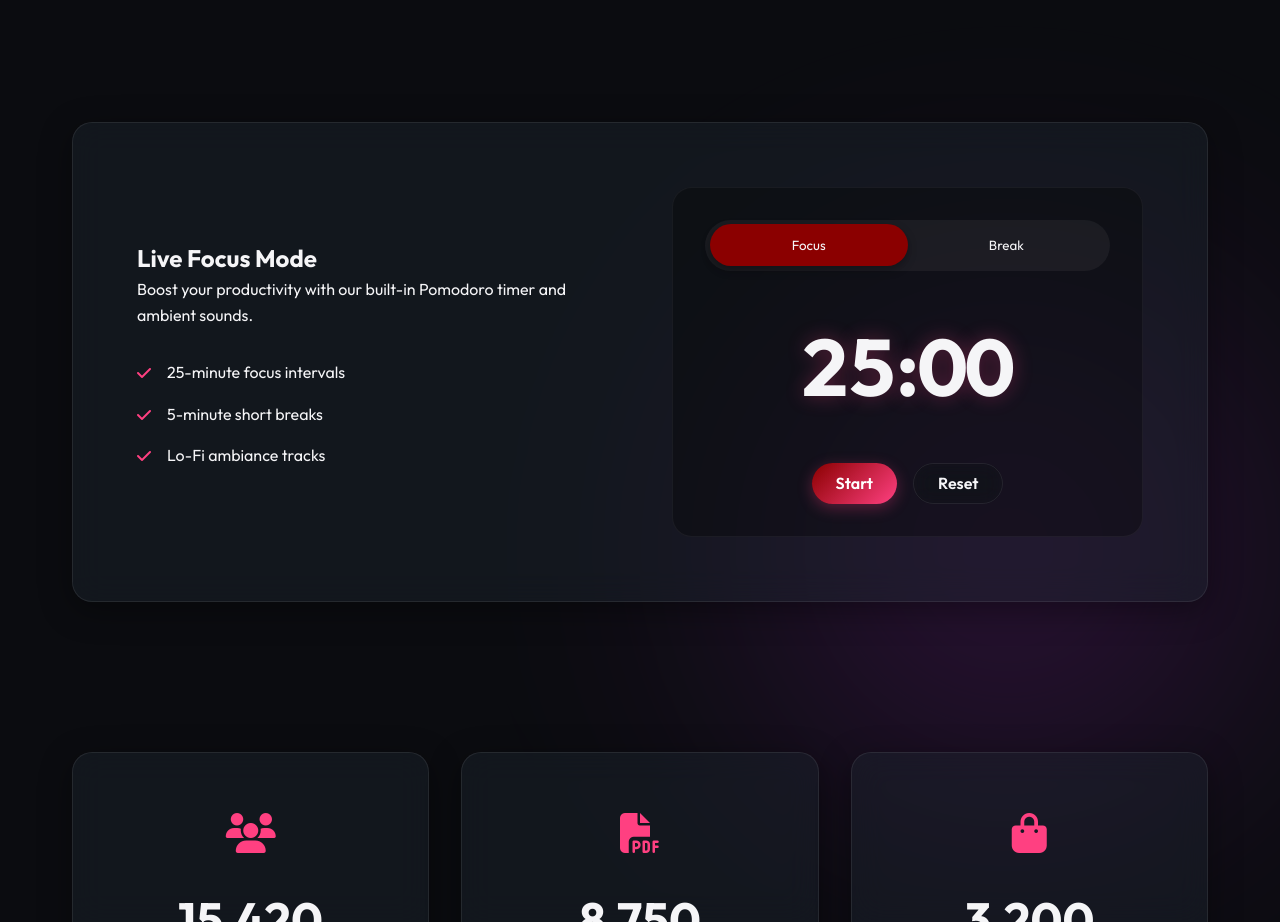
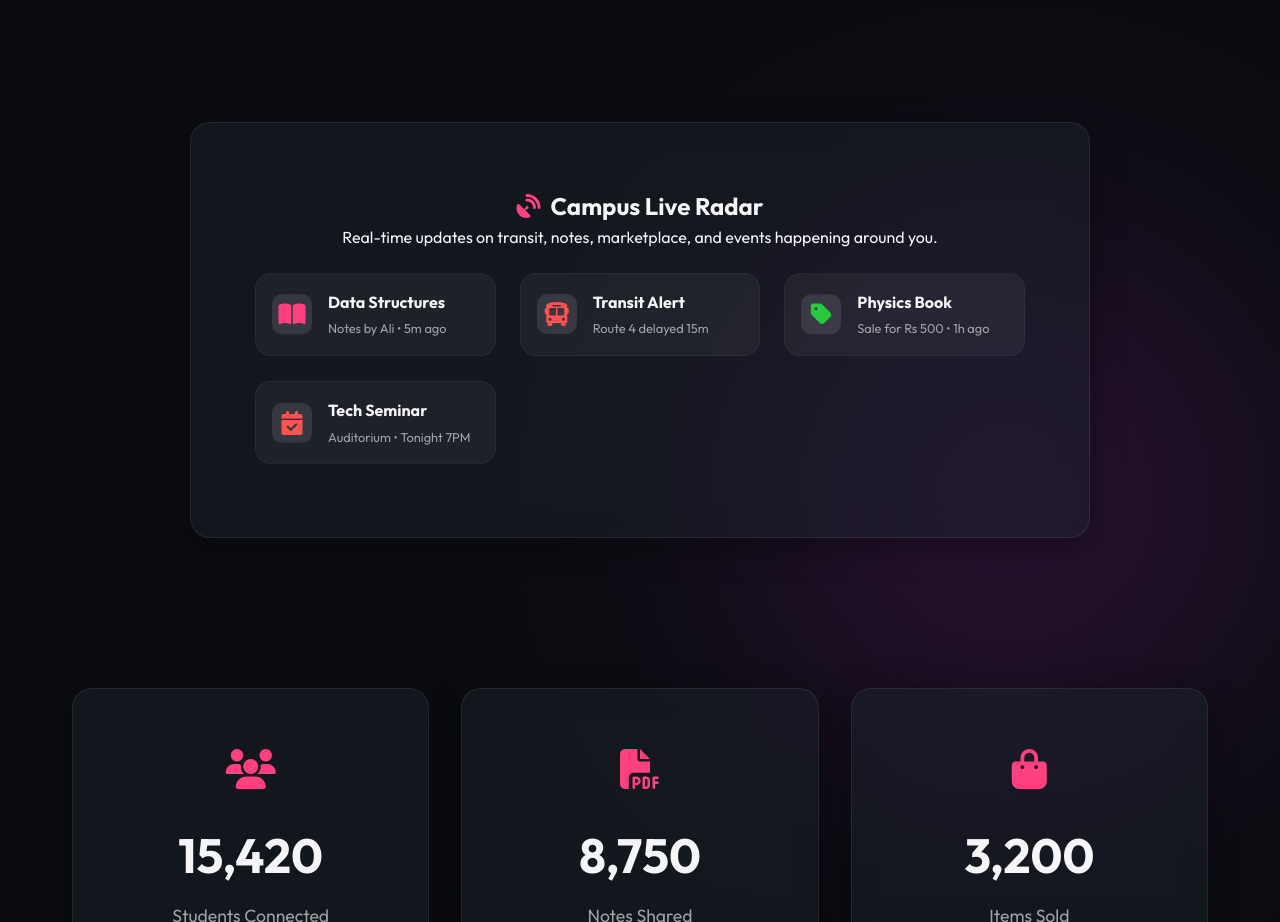
Before and after one commit to abdulrafaykhan11/STUDENT-SYNC, a plain HTML site: page index.html in a window 1280 px wide. Shown: the part 1860-2782 px from the top of the page. Drawn offline with Linux system fonts and the light colour scheme.

Commit message:
Update home page and contact page

```diff
--- a/index.html
+++ b/index.html
@@ -168,29 +168,47 @@
             </div>
         </section>
 
-        <!-- Live Focus Utility Widget (Pomodoro) -->
-        <section id="focus" class="focus-section">
+        <!-- Live Campus Radar Widget -->
+        <section id="live-feed" class="focus-section">
             <div class="container">
-                <div class="focus-wrapper glass-card animate-on-scroll">
-                    <div class="focus-info">
-                        <h2>Live Focus Mode</h2>
-                        <p>Boost your productivity with our built-in Pomodoro timer and ambient sounds.</p>
-                        <ul class="focus-benefits">
-                            <li><i class="fa-solid fa-check text-accent"></i> 25-minute focus intervals</li>
-                            <li><i class="fa-solid fa-check text-accent"></i> 5-minute short breaks</li>
-                            <li><i class="fa-solid fa-check text-accent"></i> Lo-Fi ambiance tracks</li>
-                        </ul>
+                <div class="focus-wrapper glass-card animate-on-scroll" style="display: flex; flex-direction: column; gap: 2rem; max-width: 900px; margin: 0 auto; text-align: center;">
+                    <div class="focus-info" style="width: 100%;">
+                        <h2><i class="fa-solid fa-satellite-dish text-accent" style="margin-right: 10px;"></i>Campus Live Radar</h2>
+                        <p>Real-time updates on transit, notes, marketplace, and events happening around you.</p>
                     </div>
 
-                    <div class="pomodoro-widget">
-                        <div class="pomodoro-tabs">
-                            <button class="tab active" data-mode="focus">Focus</button>
-                            <button class="tab" data-mode="break">Break</button>
+                    <div class="feed-container" style="width: 100%; display: grid; grid-template-columns: repeat(auto-fit, minmax(200px, 1fr)); gap: 1.5rem; text-align: left;">
+                        <!-- Feed Item 1 -->
+                        <div class="dash-card small floating" style="animation-delay: 0s; width: 100%;">
+                            <i class="fa-solid fa-book-open text-accent"></i>
+                            <div>
+                                <h4>Data Structures</h4>
+                                <p style="font-size: 0.8rem;">Notes by Ali • 5m ago</p>
+                            </div>
                         </div>
-                        <div class="timer-display" id="timer">25:00</div>
-                        <div class="timer-controls">
-                            <button class="btn btn-primary" id="startBtn">Start</button>
-                            <button class="btn btn-outline" id="resetBtn">Reset</button>
+                        <!-- Feed Item 2 -->
+                        <div class="dash-card small alert floating" style="animation-delay: 0.2s; width: 100%;">
+                            <i class="fa-solid fa-bus text-crimson"></i>
+                            <div>
+                                <h4>Transit Alert</h4>
+                                <p style="font-size: 0.8rem;">Route 4 delayed 15m</p>
+                            </div>
+                        </div>
+                        <!-- Feed Item 3 -->
+                        <div class="dash-card small floating" style="animation-delay: 0.4s; width: 100%;">
+                            <i class="fa-solid fa-tag" style="color: #27c93f;"></i>
+                            <div>
+                                <h4>Physics Book</h4>
+                                <p style="font-size: 0.8rem;">Sale for Rs 500 • 1h ago</p>
+                            </div>
+                        </div>
+                        <!-- Feed Item 4 -->
+                        <div class="dash-card small alert floating" style="animation-delay: 0.6s; width: 100%;">
+                            <i class="fa-solid fa-calendar-check text-crimson"></i>
+                            <div>
+                                <h4>Tech Seminar</h4>
+                                <p style="font-size: 0.8rem;">Auditorium • Tonight 7PM</p>
+                            </div>
                         </div>
                     </div>
                 </div>
```
Also changed, not shown: contact.html (+62 -4 lines).
